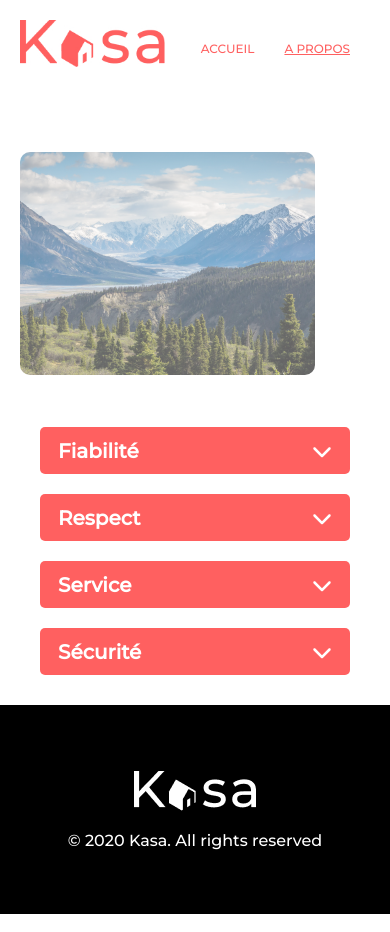
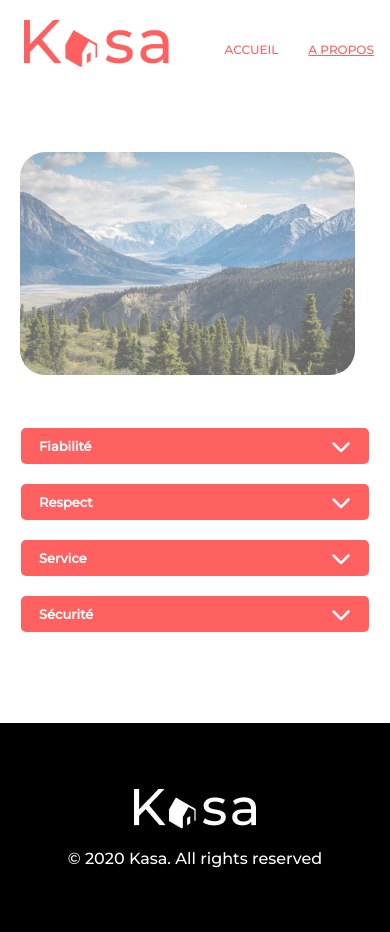
Before and after one commit to mctin/kasa7, a React (Create React App) app: page /InfoPage in a window 390 px wide. Built offline with nearby package versions, Linux system fonts and the light colour scheme.

Commit message:
made site responsive

```diff
--- a/src/components/layout/Accordion.css
+++ b/src/components/layout/Accordion.css
@@ -83,7 +83,7 @@ bottom: 10.33%;
   position: relative;
 }
 
-@media screen and (max-width: 998px) {
+@media screen and (max-width: 1024px) {
   .accordion__title {
     font-family: "Montserrat", sans-serif;
     font-weight: 600;
@@ -102,46 +102,7 @@ bottom: 10.33%;
     margin-right: 100px;
   }
 }
-
-@media screen and (max-width: 768px) {
-  .accordion__title {
-    font-family: "Montserrat", sans-serif;
-    font-weight: 600;
-    font-size: 20px;
-    text-align: left;
-  }
-  .accordion__text {
-    color: #ff6060;
-    font-family: "Montserrat", sans-serif;
-    font-weight: 400;
-    font-size: 20px;
-    padding: 18px;
-  }
-  .accordion__section {
-    margin-left: 80px;
-    margin-right: 80px;
-  }
-}
-@media screen and (max-width: 480px) {
-  .accordion__title {
-    font-family: "Montserrat", sans-serif;
-    font-weight: 600;
-    font-size: 20px;
-    text-align: left;
-  }
-  .accordion__text {
-    color: #ff6060;
-    font-family: "Montserrat", sans-serif;
-    font-weight: 400;
-    font-size: 20px;
-    padding: 18px;
-  }
-  .accordion__section {
-    margin-left: 40px;
-    margin-right: 40px;
-  }
-}
-@media (max-width: 375px) {
+@media (max-width: 740px) {
   .accordion {
     height: 30px;
     width: 100%;
@@ -161,4 +122,8 @@ bottom: 10.33%;
     font-size: 13px;
     padding: 18px;
   }
+  .accordion__section {
+    margin-left: 5.4%;
+    margin-right: 5.4%;
+  }
 }
--- a/src/components/layout/Accordionlocation.css
+++ b/src/components/layout/Accordionlocation.css
@@ -5,7 +5,6 @@
 
 /* STYLE BUTTON */
 .accordionlocation {
-  width: 582px;
   height: 52px;
   border-radius: 10px;
   background-color: #ff6060;
@@ -44,7 +43,7 @@
   overflow: auto;
   transition: max-height 0.6s ease;
   height: 249px;
-  width: 582px;
+  width: 100%;
   left: 0px;
   top: 38px;
   border-radius: 10px;
@@ -64,18 +63,17 @@
   padding-left: 0;
 }
 
-@media screen and (max-width: 375px) {
+@media screen and (max-width: 1020px) {
   .accordionlocation__section {
     display: flex;
     flex-direction: column;
     align-content: flex-start;
     align-items: stretch;
-    width: 335px;
-    margin-left: 20px;
-    margin-right: 20px;
+    margin-left: 5%;
+    margin-right: 5%;
   }
   .accordionlocation {
-    width: auto;
+    width: 100%;
   }
   .accordionlocation__content {
     width: auto;
--- a/src/components/layout/Footer.css
+++ b/src/components/layout/Footer.css
@@ -8,9 +8,10 @@
   justify-content: space-around;
   text-align: center;
   background: #000000;
-  height: 209px;
   max-width: 1440px !important;
   position: absolute;
+  bottom: 0;
+  margin-top: 10%;
 }
 .logo {
   position: absolute;
@@ -26,11 +27,8 @@
     flex-direction: column;
     color: white;
     align-items: center;
-    position: relative;
     justify-content: space-around;
     text-align: center;
-    background: #000000;
-    height: 209px;
   }
   .logo {
     position: absolute;
--- a/src/components/layout/Header.css
+++ b/src/components/layout/Header.css
@@ -47,7 +47,7 @@
   text-decoration: underline;
 }
 
-@media (max-width: 480px) {
+@media (max-width: 780px) {
   .header {
     margin-right: 0px;
     display: flex;
@@ -56,7 +56,7 @@
     align-items: center;
     flex-wrap: nowrap;
     margin-left: 20px;
-    margin-right: 20px;
+    margin-right: 60px;
   }
 
   .header img {
@@ -79,21 +79,21 @@
   }
 }
 
-@media (max-width: 375px) {
+@media (max-width: 480px) {
   .header img {
     width: 145px;
     height: 47px;
     right: 56.72%;
   }
   .header {
-    width: 335px;
+    width: 96%;
     margin-top: 20px;
-    margin-left: 20px;
-    margin-right: 20px;
+    margin-left: 5%;
+    margin-right: 5%;
   }
   .header ul {
     right: 0%;
-    top: 38.3%;
+    margin-top: 38px;
     font-size: 12px;
     bottom: 25.53%;
   }
--- a/src/components/layout/Slideshow.css
+++ b/src/components/layout/Slideshow.css
@@ -40,13 +40,13 @@
   font-weight: bold;
 }
 
-@media (max-width: 375px) {
+@media (max-width: 740px) {
   .slideshow-idx {
     display: none;
   }
   .slideshow {
-    margin-left: 20px;
-    margin-right: 20px;
+    margin-left: 5%;
+    margin-right: 5%;
   }
   .slideshow-controls {
     width: calc(100% - 1px);
--- a/src/components/layout/banner.css
+++ b/src/components/layout/banner.css
@@ -33,25 +33,9 @@
   color: #ffffff;
 }
 
-@media screen and (max-width: 1280px) and (mid-width: 1025) {
-  .imgban {
-    height: 210px;
-  }
-}
-
-@media screen and (max-width: 1024px) and (mid-width: 993px) {
-  .imgban {
+@media screen and (max-width: 1024px) {
+  .banner {
     height: 190px;
-  }
-  .text {
-    font-size: 30px;
-    height: 170px;
-    margin-top: 122px;
-  }
-}
-@media screen and (max-width: 992px) and (mid-width: 799px) {
-  .banner {
-    height: 180px;
     margin-bottom: 40px;
   }
   .imgban {
@@ -59,10 +43,13 @@
   }
   .text {
     font-size: 30px;
+    height: 170px;
+    width: 50%;
+    top: 0%;
   }
 }
 
-@media screen and (max-width: 768px) and (mid-width: 388px) {
+@media screen and (max-width: 1023px) {
   .banner {
     width: 88.725%;
     height: 125px;
@@ -72,37 +59,37 @@
   }
   .imgban {
     height: 111px;
+    width: 100%;
     margin: 0;
     border-radius: 10px;
     object-fit: cover;
   }
   .text {
-    width: 217px;
-    height: 48px;
+    width: 39%;
     font-size: 24px;
-    left: 50px;
+    left: 39%;
+    top: -1%;
   }
 }
-@media (max-width: 375px) {
+@media (max-width: 480px) {
   .banner {
     display: flex;
     flex-direction: row;
     justify-content: space-between;
     align-items: center;
     flex-wrap: nowrap;
-    width: 335px;
+    width: 94%;
     height: 111px;
     margin-left: 20px;
-    margin-right: 20px;
+    margin-right: 5%;
     border-radius: 10px;
     margin-bottom: 0px;
   }
   .imgban {
     position: absolute;
-    width: 335px;
-    height: 111px;
-    margin: left 20px;
-    margin: right 20px;
+    width: 94%;
+    margin: left 5%;
+    margin: right 5%;
     border-radius: inherit;
     object-fit: cover;
     opacity: 3;
@@ -112,16 +99,16 @@
   }
 
   .text {
-    position: absolute;
-    left: 36px;
     margin-right: 0px;
-    width: 217px;
-    height: 48px;
-    top: 31px;
+    width: 50%;
+    height: 0px;
+    top: 0%;
     bottom: unset;
     display: flex;
     align-items: center;
     font-size: 24px;
     line-height: 100%;
+    left: 9%;
+    top: 1%;
   }
 }
--- a/src/components/layout/banner2.css
+++ b/src/components/layout/banner2.css
@@ -18,13 +18,13 @@
   height: 245px;
 }
 
-@media screen and (max-width: 1280px) and (min-width: 1025px) {
+@media screen and (max-width: 1280px) {
   .img {
     height: 210px;
   }
 }
 
-@media screen and (max-width: 1024px) and (min-width: 993px) {
+@media screen and (max-width: 1024px) {
   .banner {
     height: 200px;
     margin-bottom: 50px;
@@ -34,7 +34,7 @@
   }
 }
 
-@media (max-width: 992px) and (min-width: 800px) {
+@media (max-width: 992px) {
   .banner2 {
     height: 180px;
     margin-bottom: 40px;
@@ -47,7 +47,7 @@
   }
 }
 
-@media screen and (max-width: 800px) and (min-width: 769px) {
+/* @media screen and (max-width: 800px){
   .banner {
     height: 170px;
     margin-bottom: 35px;
@@ -55,9 +55,9 @@
   .img {
     height: 160px;
   }
-}
+} */
 
-@media screen and (max-width: 768px) and (min-width: 481px) {
+/* @media screen and (max-width: 768px) {
   .banner {
     width: 88.725%;
     height: 125px;
@@ -70,41 +70,20 @@
     border-radius: 10px;
     object-fit: cover;
   }
-}
-@media (max-width: 480px) and (min-width: 378px) {
-  .banner2 {
-    display: flex;
-    flex-direction: row;
-    justify-content: space-between;
-    align-items: center;
-    flex-wrap: nowrap;
-    width: 90%;
-    margin-left: 20px;
-    margin-right: 20px;
-  }
-
+} */
+@media (max-width: 740px) {
   .img {
     height: 223px;
-    margin: left 20px;
-    margin: right 20px;
-    border-radius: inherit;
-    object-fit: cover;
-    opacity: 0.6;
-  }
-}
-@media (max-width: 375px) {
-  .img {
-    height: 223px;
+    width: 100%;
     object-fit: cover;
     opacity: 0.6;
     mix-blend-mode: darken;
     border-radius: 25px;
     color: black;
-    margin-left: 20px;
   }
   .banner2 {
     height: 223px;
-    width: auto;
+    width: 86%;
     margin-left: 20px;
     margin-right: 20px;
   }
--- a/src/styles/HomePage.css
+++ b/src/styles/HomePage.css
@@ -6,10 +6,10 @@
   margin-left: 100px;
   margin-right: 100px;
   margin-top: 43px;
-  margin-bottom: 10px;
 }
 .body3 {
   position: relative;
+  margin-bottom: 230px;
 }
 /* .body3 ::after {
   content: "";
@@ -34,5 +34,6 @@
 
   .body3 {
     height: 6083px;
+    margin-bottom: 300px;
   }
 }
--- a/src/styles/housing.css
+++ b/src/styles/housing.css
@@ -1,6 +1,8 @@
 .body_location_page {
   display: flex;
+  width: 100%;
   flex-direction: column;
+  margin-bottom: 30%;
 }
 .slideshow_location {
   margin-top: 35px;
@@ -54,22 +56,23 @@
 
 .main-container-accordion {
   margin-top: 10px;
-  /* width: 1240px; */
+  width: 83%;
   display: flex;
   justify-content: space-between;
   flex-direction: row;
-  margin-left: 100px;
-  margin-right: 100px;
+  margin-left: 8.5%;
+  margin-right: 8.5%;
 }
 
 .accordion-container-right {
-  width: 582px;
+  width: 50%;
   margin-bottom: 5%;
-  margin-left: 3px;
+  margin-left: 1%;
 }
 .accordion-container-left {
-  width: 582px;
+  width: 50%;
   margin-bottom: 5%;
+  margin-right: 1%;
 }
 /* TITLE PAGE - LOCATION NAME*/
 
@@ -136,7 +139,7 @@
     height: 300px;
   }
 } */
-@media (max-width: 375px) {
+@media (max-width: 1020px) {
   .title_locationpage {
     bottom: 49.51%;
     width: auto;
@@ -165,6 +168,7 @@
     width: auto;
     margin-left: 0px;
     margin-right: 0px;
+    margin-bottom: 30%;
   }
   .location_subheader {
     display: flex;
@@ -177,9 +181,10 @@
     height: 255px;
   }
   .accordion-container-left {
-    width: auto;
+    width: 100%;
   }
   .accordion-container-right {
-    width: auto;
+    width: 100%;
+    margin-left: 0%;
   }
 }
--- a/src/styles/index.css
+++ b/src/styles/index.css
@@ -7,7 +7,6 @@
 body {
   font-family: "Montserrat", sans-serif;
   position: relative;
-  max-height: 1440px;
   min-height: 100vh;
   display: flex;
   flex-direction: column;
--- a/src/styles/infoPage.css
+++ b/src/styles/infoPage.css
@@ -1,5 +1,6 @@
 .body-about {
   margin-top: 70px;
+  margin-bottom: 300px;
 }
 /* STYLE - IMG HEADER ABOUT PAGE */
 .cardbox {
@@ -43,11 +44,11 @@
 }
 
 .container {
-  margin-bottom: 30px;
+  margin-bottom: 20%;
   margin-top: 350px;
 }
 
-@media (max-width: 480px) {
+@media (max-width: 740px) {
   .background_title {
     width: 94%;
     margin-bottom: -3%;
@@ -78,13 +79,3 @@
     margin-left: 0px;
   }
 }
-
-@media (max-width: 47px) {
-  .container {
-    width: 100%;
-    margin-bottom: 30px;
-    /* margin-left: 100px; */
-    /* margin-right: 209px; */
-    margin-top: 50px;
-  }
-}
```
